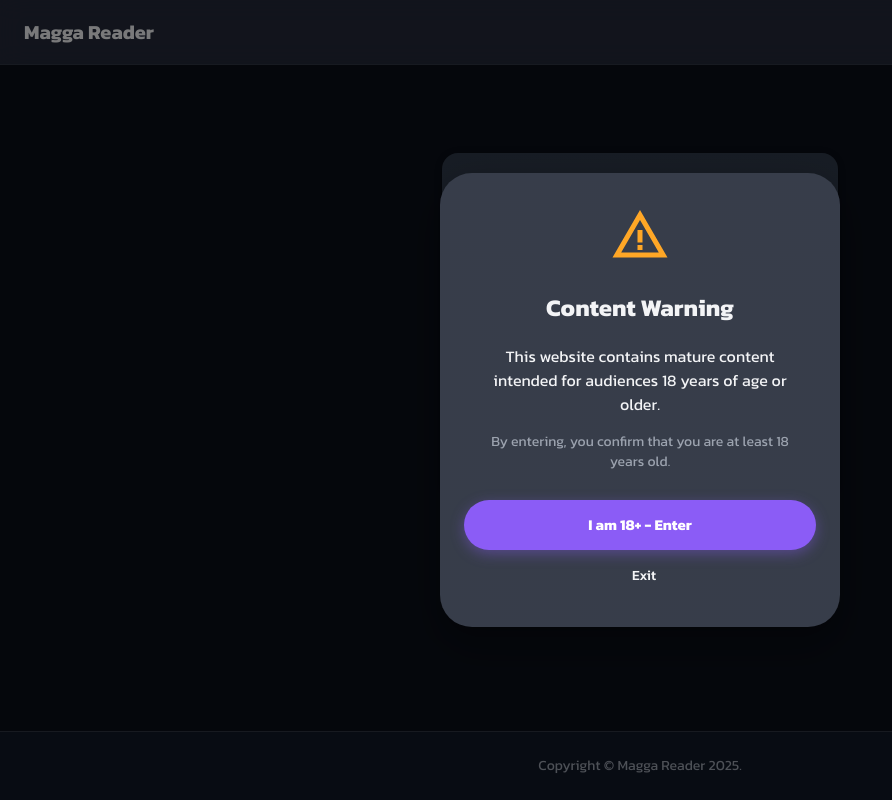
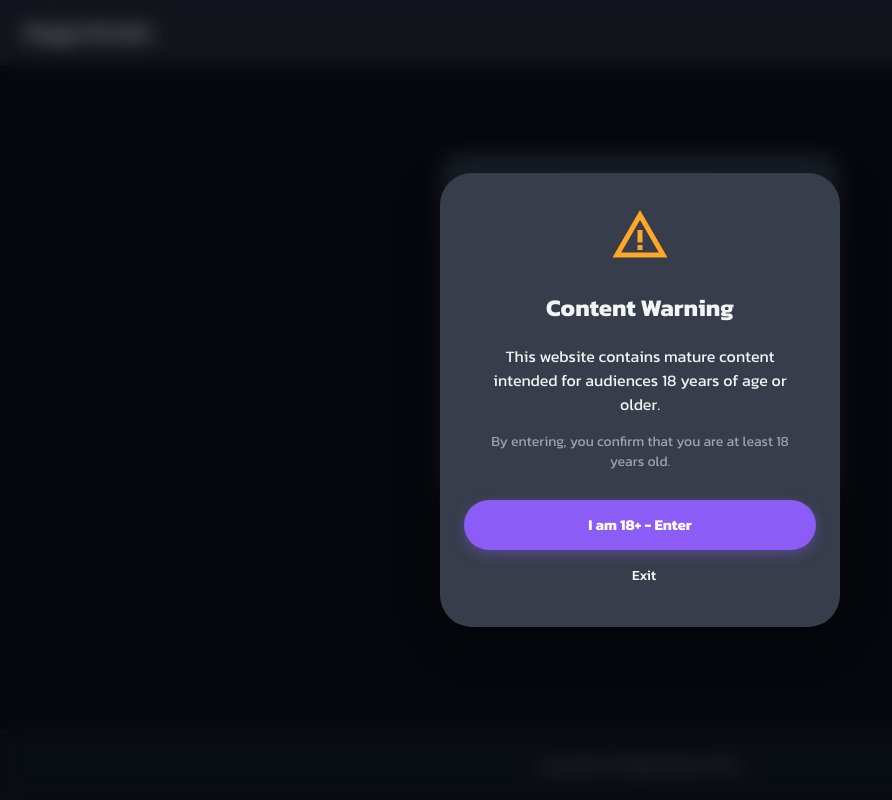
Before and after one commit to sathidpong01/magga, a Next.js app: page /auth/signin in a window 1280 px wide. Shown: the whole page, without its empty margins (0-892 px from the left). Built offline with nearby package versions, Linux system fonts and the light colour scheme; no server answers.

Commit message:
feat: Add AgeVerificationModal component.

```diff
--- a/app/components/AgeVerificationModal.tsx
+++ b/app/components/AgeVerificationModal.tsx
@@ -44,6 +44,13 @@ export default function AgeVerificationModal() {
           maxWidth: "400px",
         },
       }}
+      slotProps={{
+        backdrop: {
+          sx: {
+            backdropFilter: "blur(10px)",
+          },
+        },
+      }}
     >
       <Box sx={{ display: "flex", justifyContent: "center", mt: 2, mb: 1 }}>
         <WarningAmberIcon color="warning" sx={{ fontSize: 60 }} />
```
